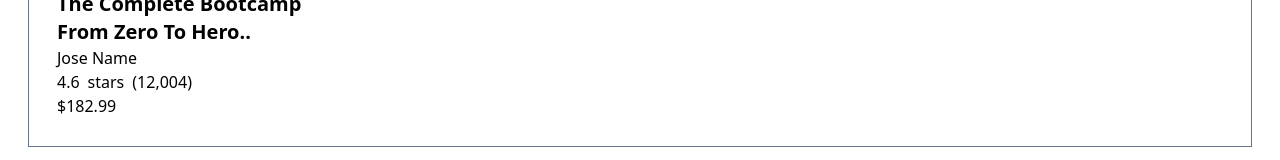
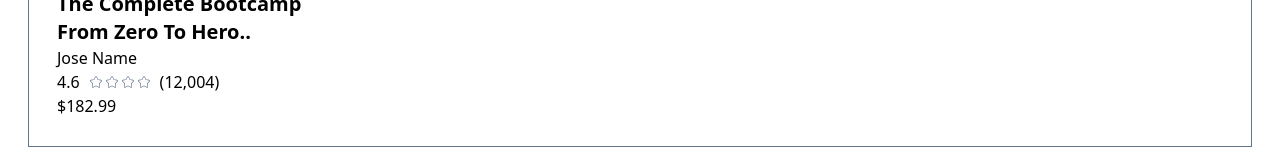
Before and after one commit to Chzmo/Udemy-clone, a React (Vite) app: page / in a window 1280 px wide. Shown: the part 1031-1191 px from the top of the page. Built offline with nearby package versions, Linux system fonts and the light colour scheme.

Commit message:
Working on Courses Section

```diff
--- a/src/Components/Courses.jsx
+++ b/src/Components/Courses.jsx
@@ -1,5 +1,6 @@
 import React, { useEffect, useState } from 'react'
 import { Link } from 'react-router-dom'
+import { CiStar } from 'react-icons/ci'
 
 const randomImage2 = "https://source.unsplash.com/600x500/?learing"
 
@@ -9,6 +10,20 @@ function Courses() {
   useEffect(() => {
     console.log(course)
   }, [course])
+
+  const Stars = (props) =>{
+    let stars = [];
+
+    for (let i = 0; i < parseInt(props.stars); i++){
+        stars.push(< CiStar key={i}/>);
+    }
+
+    return(
+        <div className="flex items-center text-slate-500">
+            {stars}
+        </div>
+    );
+  }
 
   return (
     <div id='courses' className='py-12 px-7'>
@@ -41,7 +56,7 @@ function Courses() {
             />
             <h2 className='w-64 font-bold text-xl'>The Complete Bootcamp From Zero To Hero..</h2>
             <p>Jose Name</p>
-            <div className="flex gap-2"><h2>4.6</h2><p>stars</p><p>(12,004)</p></div>
+            <div className="flex gap-2"><h2>4.6</h2><Stars stars={4}/><p>(12,004)</p></div>
             <p>$182.99</p>
           </div>
         </div>
```
